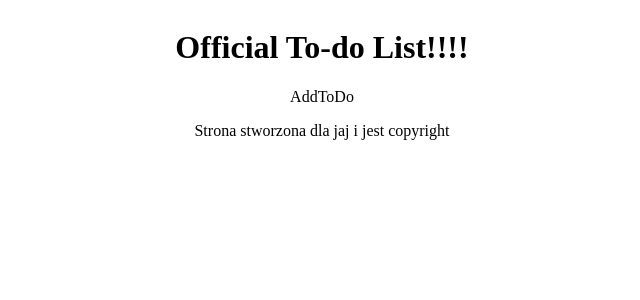
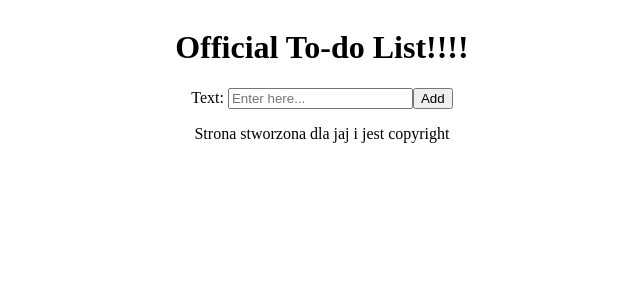
Before and after one commit to Kajtii/To-do-list, a React (Vite) app: page / in a window 1280 px wide. Shown: the top 300 px of the page, without its empty margins (318-958 px from the left). Built offline with nearby package versions, Linux system fonts and the light colour scheme; the HTML template or start-up script is replaced by a standard one.

Commit message:
Add content to AddToDo

```diff
--- a/src/components/AddToDo.jsx
+++ b/src/components/AddToDo.jsx
@@ -1,8 +1,12 @@
 import React from 'react'
 
-const AddToDo = () => {
+const AddToDo = ({onClick}) => {
   return (
-    <div>AddToDo</div>
+    <div className="AddToDo">
+        <label htmlFor="" className='AddToDO__text'>Text: </label>
+        <input type="text" className="AddToDo__inputText" placeholder='Enter here...'/>
+        <button className='AddToDO__button' onClick={onClick}>Add</button>
+    </div>
   )
 }
 
```
